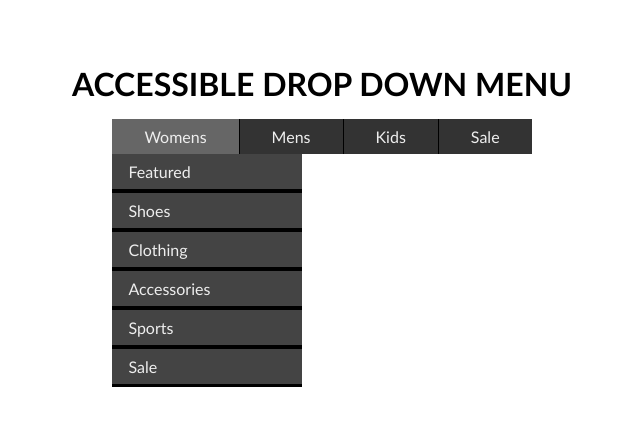
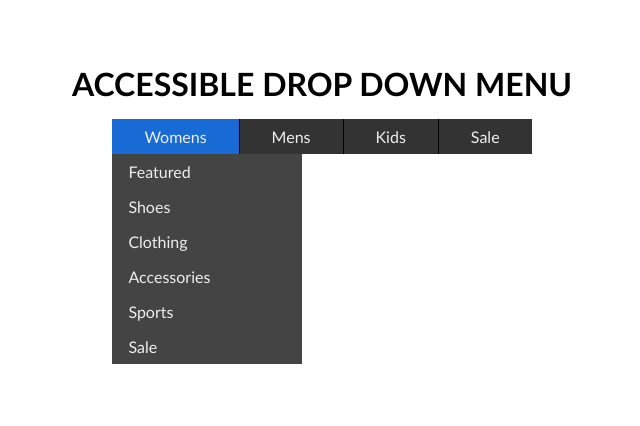
Before and after one commit to maktubhelou/vue-assignment3-accessible-menu, a Vue app: page /#/ in a window 1280 px wide. Both pictures are taken after a click on the link "Womens". Shown: the top 426 px of the page, without its empty margins (318-958 px from the left). Built offline with nearby package versions, Linux system fonts and the light colour scheme.

Commit message:
refactored to read from data

```diff
--- a/src/assets/css/main.scss
+++ b/src/assets/css/main.scss
@@ -52,7 +52,7 @@ nav ul {
     transition: all .2s linear;
     &:hover,
     &:focus {
-        background-color: #666;
+        background-color: #186ad4;
     }
 }
 
@@ -72,7 +72,7 @@ nav ul {
 
 .access-submenu li {
     &:hover {
-        background: #666;
+        background: #186ad4;
     }
 }
 
--- a/src/components/Menu.vue
+++ b/src/components/Menu.vue
@@ -3,45 +3,10 @@
     <h1>Accessible Drop Down Menu</h1>
     <nav role="navigation">
         <ul class="access-menu">
-            <li>
-                <a href="#" v-shortkey.focus="[1]">Womens</a>
+            <li v-for="(value, key) in menu" :key="key">
+                <a href="#" v-shortkey.focus="[value.shortcut]">{{ key }}</a>
                 <ul class="access-submenu">
-                    <li><a href="#">Featured</a></li>
-                    <li><a href="#">Shoes</a></li>
-                    <li><a href="#">Clothing</a></li>
-                    <li><a href="#">Accessories</a></li>
-                    <li><a href="#">Sports</a></li>
-                    <li><a href="#">Sale</a></li>
-                </ul>
-            </li>
-            <li>
-                <a href="#" v-shortkey.focus="[2]">Mens</a>
-                <ul class="access-submenu">
-                    <li><a href="#">Featured</a></li>
-                    <li><a href="#">Shoes</a></li>
-                    <li><a href="#">Clothing</a></li>
-                    <li><a href="#">Accessories</a></li>
-                    <li><a href="#">Sports</a></li>
-                    <li><a href="#">Sale</a></li>
-                </ul>
-            </li>
-            <li>
-                <a href="#" v-shortkey.focus="[3]">Kids</a>
-                <ul class="access-submenu">
-                    <li><a href="#">Featured</a></li>
-                    <li><a href="#">Boys</a></li>
-                    <li><a href="#">Girls</a></li>
-                    <li><a href="#">Infant</a></li>
-                    <li><a href="#">Sale</a></li>
-                </ul>
-            </li>
-            <li>
-                <a href="#" v-shortkey.focus="[4]">Sale</a>
-                <ul class="access-submenu">
-                    <li><a href="#">Men's Sale</a></li>
-                    <li><a href="#">Women's Sale</a></li>
-                    <li><a href="#">Plus Sale</a></li>
-                    <li><a href="#">Kids' Sale</a></li>
+                  <a v-for="item in value.items" :key="item" href="#"><li> {{item}} </li></a>
                 </ul>
             </li>
         </ul>
@@ -51,10 +16,46 @@
 
 <script>
 export default {
-  name: 'Menu'
+  name: 'Menu',
+  data () {
+    return {
+      menu: {
+        Womens: {
+          shortcut: '1',
+          items: [
+            'Featured',
+            'Shoes',
+            'Clothing',
+            'Accessories',
+            'Sports',
+            'Sale'
+          ]
+        },
+        Mens: {
+          shortcut: '2',
+          items: [
+            'Featured',
+            'Shoes',
+            'Clothing',
+            'Accessories',
+            'Sports',
+            'Sale'
+          ]
+        },
+        Kids: {
+          shortcut: '3',
+          items: ['Featured', 'Boys', 'Girls', 'Infant', 'Sale']
+        },
+        Sale: {
+          shortcut: '4',
+          items: ["Men's Sale", "Women's Sale", 'Plus Sale', "Kids' Sale"]
+        }
+      }
+    }
+  }
 }
 </script>
 
-<!-- Add "scoped" attribute to limit CSS to this component only -->
+<!-- Add 'scoped' attribute to limit CSS to this component only -->
 <style scoped>
 </style>
--- a/src/main.js
+++ b/src/main.js
@@ -8,6 +8,7 @@ import '@/assets/css/main.scss'
 Vue.config.productionTip = false
 
 /* eslint-disable no-new */
+
 new Vue({
   el: '#app',
   router,
```
Also changed, not shown: src/assets/logo.png (deleted).
